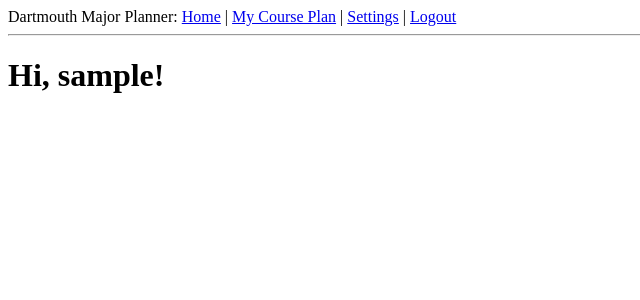
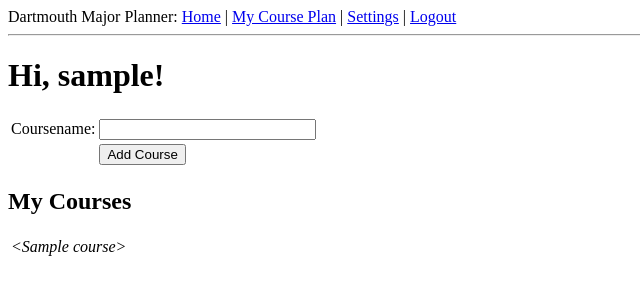
Before and after one commit to alexgerstein/dartmouth-major-planner, a Flask app: template app/templates/planner.html in a window 1280 px wide. Shown: the top 300 px of the page, without its empty margins (0-640 px from the left). Run offline with Flask 2, Linux system fonts and the light colour scheme; tables that the repository leaves empty hold one stand-in row (values such as "Sample post"); the template is opened without the code that fills it: values that come from a table or form of the project are taken from there, most other values are stand-ins (such as "Sample title", 1, 10 or a date in 2020); form fields are guessed from the names that the template uses.

Commit message:
Fixed course selection + user relationships.
Next up: build scraper to remove course names.

```diff
--- a/app/models.py
+++ b/app/models.py
@@ -1,11 +1,15 @@
+from flask import session
 from app import db
+from sqlalchemy.ext.associationproxy import association_proxy
 
-course_table = db.Table('course_table',
-	db.Column('student_id', db.Integer, db.ForeignKey('user.id')),
-	db.Column('section_id', db.Integer, db.ForeignKey('offering.id'))
+user_course = db.Table('user_course',
+	db.Column('user_id', db.Integer, db.ForeignKey('users.id')),
+	db.Column('offering_id', db.Integer, db.ForeignKey('courses.id'))
 )
 
 class User(db.Model):
+	__tablename__ = 'users'
+
 	id = db.Column(db.Integer, primary_key = True)
 	netid = db.Column(db.String(15), index = True, unique=True)
 	full_name = db.Column(db.String(200))
@@ -13,10 +17,9 @@ class User(db.Model):
 	grad_year = db.Column(db.SmallInteger)
 
 	courses = db.relationship('Offering',
-		secondary=course_table,
-		primaryjoin = (course_table.c.student_id == id),
-		secondaryjoin = (course_table.c.section_id == id),
-		backref = 'users', lazy='dynamic')
+		secondary=user_course,
+		backref=db.backref('users', lazy = 'dynamic'),
+		lazy = 'dynamic')
 
 	def __init__(self, full_name, netid):
 		self.full_name = full_name
@@ -26,10 +29,23 @@ class User(db.Model):
 	def email(self):
 		return "%s@dartmouth.edu" % self.netid
 
+	def take(self, offering):
+		if not self.is_taking(offering):
+			self.courses.append(offering)
+			return self
+
+	def is_taking(self, offering):
+		return self.courses.filter(user_course.c.offering_id == offering.id).count() > 0
+
+	def get_id(self):
+		return unicode(self.id)
+
 	def __repr__(self):
 		return str(self.netid)
 
 class Offering(db.Model):
+	__tablename__ = 'courses'
+
 	id = db.Column(db.Integer, primary_key = True)
 	course_id = db.Column(db.Integer, db.ForeignKey('course.id'))
 	term_id = db.Column(db.Integer, db.ForeignKey('term.id'))
@@ -37,7 +53,7 @@ class Offering(db.Model):
 	hour_id = db.Column(db.Integer, db.ForeignKey('hour.id'))
 
 	def __repr__(self):
-		return '<%r - %r>' % (Course.query.get(int(course_id)), Term.query.get(int(term_id)))
+		return '<%r>' % (Course.query.get(int(self.course_id)))
 
 class Course(db.Model):
 	id = db.Column(db.Integer, primary_key = True)
@@ -50,8 +66,11 @@ class Course(db.Model):
 
 	offerings = db.relationship('Offering', backref = 'course')
 
+	def __init__(self, name):
+		self.name = name
+
 	def __repr__(self):
-		return '<%r %r>' % (self.department, self.number)
+		return '%s' % (self.name)
 
 class Term(db.Model):
 	id = db.Column(db.Integer, primary_key = True)
--- /dev/null
+++ b/app/templates/course.html
@@ -0,0 +1,5 @@
+<table>
+    <tr valign="top">
+        <td><i>{{course}} </i></td>
+    </tr>
+</table>
--- a/app/templates/planner.html
+++ b/app/templates/planner.html
@@ -1,7 +1,31 @@
 {% extends "base.html" %}
 
 {% block content %}
-{% if user %}
+{% if user.nickname %}
 <h1>Hi, {{user.nickname}}!</h1>
 {% endif %}
+
+<form action="" method="post" name="add">
+    {{form.hidden_tag()}}
+    <table>
+        <tr>
+            <td>Coursename:</td>
+            <td>
+                {{form.course_name(size = 24)}}
+                {% for error in form.errors.nickname %}
+                <br><span style="color: red;">[{{error}}]</span>
+                {% endfor %}
+            </td>
+        </tr>
+        <tr>
+            <td></td>
+            <td><input type="submit" value="Add Course"></td>
+        </tr>
+    </table>
+</form>
+
+<h2>My Courses</h2>
+{% for course in user.courses %}
+	{% include 'course.html' %}
+{% endfor %}
 {% endblock %}
--- a/app/views.py
+++ b/app/views.py
@@ -1,8 +1,8 @@
 from flask import render_template, flash, redirect, url_for, session, g
 from app import app, db
-from models import User
+from models import User, Offering, Course
 from flask_cas import login_required
-from forms import EditForm
+from forms import EditForm, AddForm
 
 @app.before_request
 def fetch_user():
@@ -23,12 +23,50 @@ def index():
         title = 'Home',
         user = g.user)
 
-@app.route('/planner')
+@app.route('/planner', methods = ['GET', 'POST'])
 @login_required
 def planner():
+	form = AddForm("")
+	if form.validate_on_submit():
+		name = form.course_name.data
+
+		c1 = Course(name)
+		db.session.add(c1)
+		db.session.commit()
+
+		o1 = Offering(course = c1)
+		db.session.add(o1)
+		db.session.commit()
+
+		u = g.user.take(o1)
+		db.session.add(u)
+		db.session.commit()
+
+		flash('Your changes have been saved.')
+		return redirect(url_for('planner'))
+	else:
+		form.course_name.data = ""
+
 	return render_template("planner.html",
         title = 'My Plan',
-        user = g.user)
+        user = g.user,
+        form = form)
+
+@app.route('/take/<id>')
+@login_required
+def take(id):
+	offering = Offering.query.filter_by(id = id).first()
+	if offering == None:
+		flash('Course offering ' + id + ' not found.')
+		return redirect(url_for('planner'))
+	u = g.user.take(offering)
+	if u is None:
+		flash('Cannot take ' + id + '.')
+		return redirect(url_for('planner'))
+	db.session.add(u)
+	db.session.commit()
+	flash('You are now taking ' + id + '!')
+	return (redirect(url_for('planner')))
 
 @app.route('/settings')
 @login_required
```
Also changed, not shown: app/forms.py (+7 -0 lines), tests.py (added, +42 -0 lines), app.db, test.db (added).
